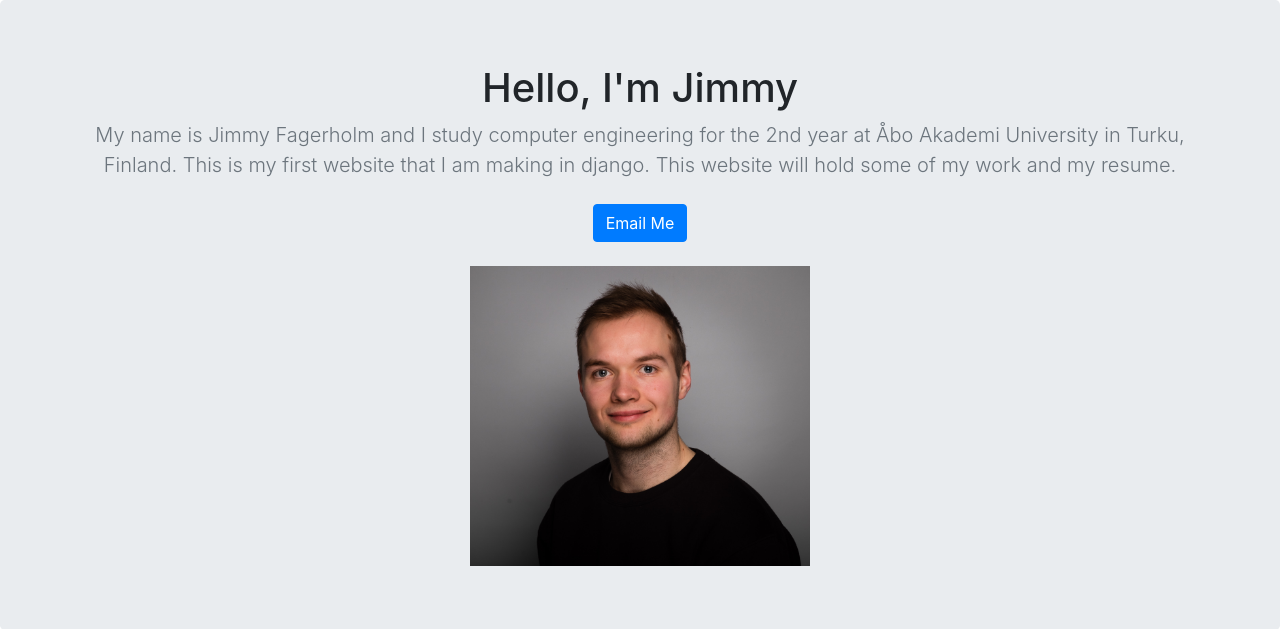
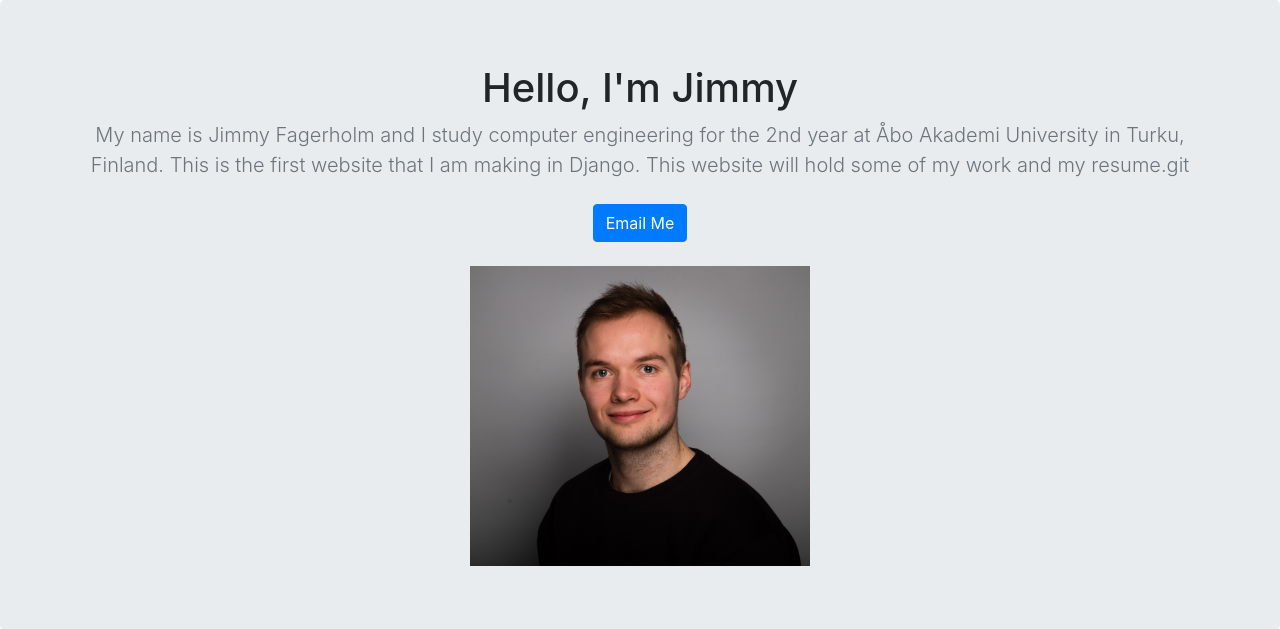
Before and after one commit to Faagerholm/portfolio-project, a Django app: page / in a window 1280 px wide. Shown: the part 56-685 px from the top of the page. Run offline with Django 3.2, Linux system fonts and the light colour scheme; data that the repository does not hold is empty; some libraries are stand-ins or nearby versions.

Commit message:
changed some grammer issues.

```diff
--- a/jobs/templates/jobs/home.html
+++ b/jobs/templates/jobs/home.html
@@ -39,9 +39,9 @@
       <section class="jumbotron text-center">
         <div class="container">
           <h1 class="jumbotron-heading">Hello, I'm Jimmy</h1>
-          <p class="lead text-muted">My name is Jimmy Fagerholm and I study computer engineering for the 2nd year at Åbo Akademi University in Turku, Finland. This is my first website that I am making in django. This website will hold some of my work and my resume.<p>
-            <a href="mailto:fagerholm.jimmy@gmail.com" class="btn btn-primary my-2">Email Me</a>
-          </p>
+            <p class="lead text-muted">My name is Jimmy Fagerholm and I study computer engineering for the 2nd year at Åbo Akademi University in Turku, Finland. This is the first website that I am making in Django. This website will hold some of my work and my resume.git <p>
+        <a href="mailto:fagerholm.jimmy@gmail.com" class="btn btn-primary my-2">Email Me</a>
+        </p>
             <img src="{% static 'profile-picture.jpg' %}" height="300">
         </div>
       </section>
```
